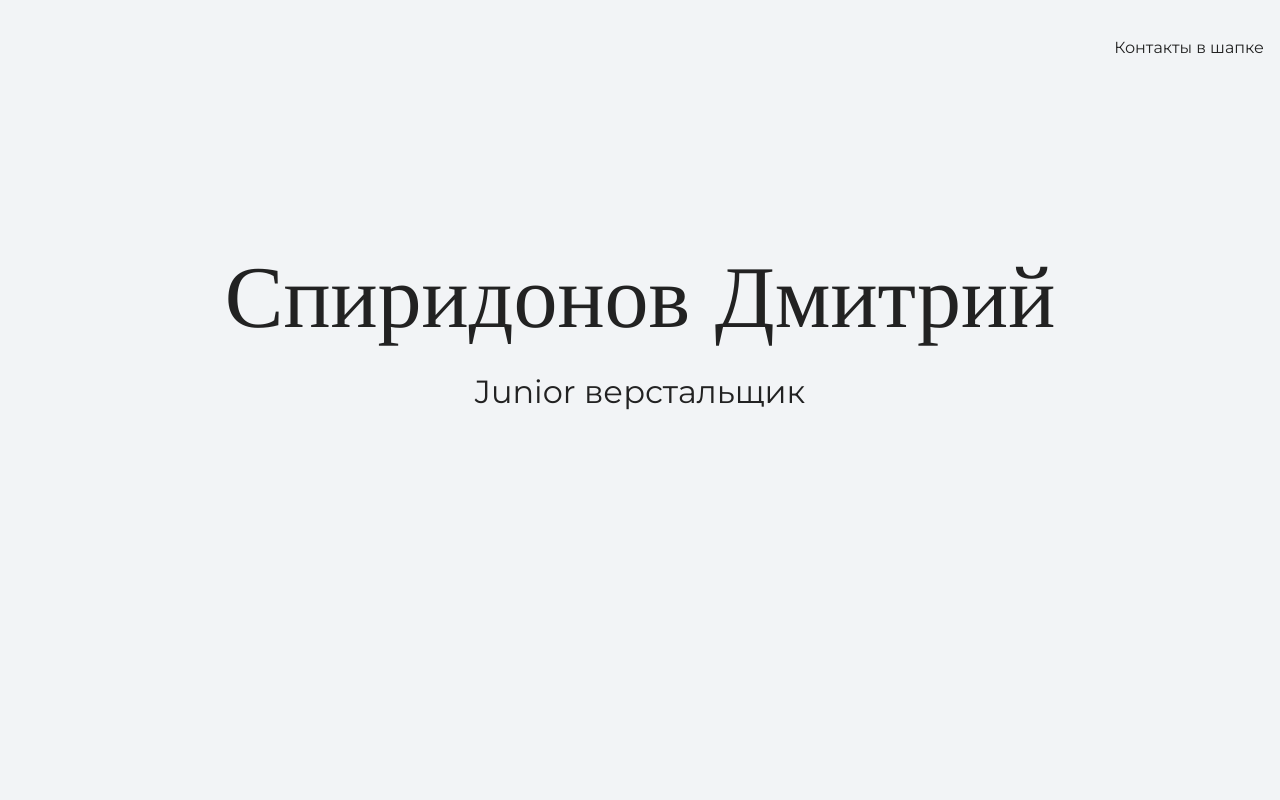
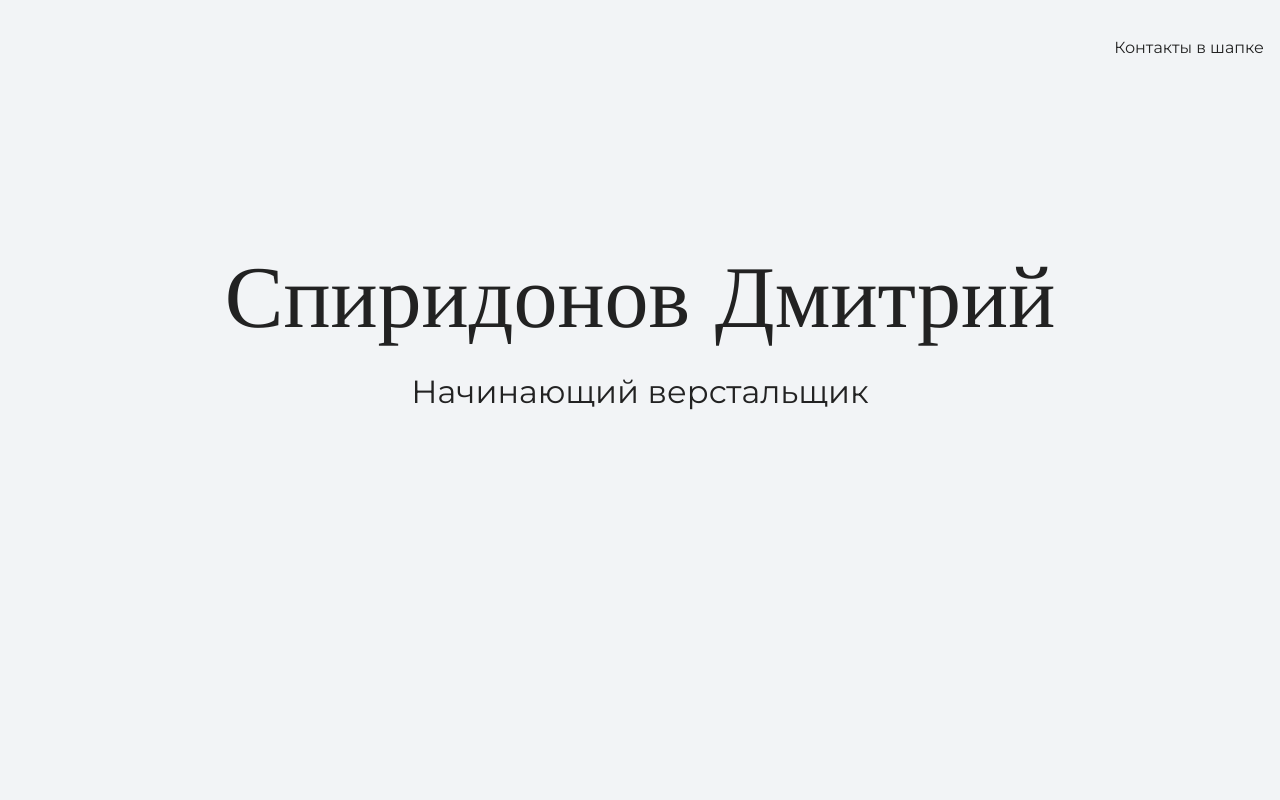
Before and after one commit to Daydream3r/portfolio-test, a plain HTML site: page index.html in a window 1280 px wide. Shown: the top 800 px of the page. Drawn offline with nearby package versions, Linux system fonts and the light colour scheme.

Commit message:
Update index.html

```diff
--- a/index.html
+++ b/index.html
@@ -20,7 +20,7 @@
   <section class="hero-image">
     <div class="container">
       <h1 class="heading">Спиридонов Дмитрий</h1>
-      <p>Junior верстальщик</p>
+      <p>Начинающий верстальщик</p>
     </div>
   </section>
 
```
